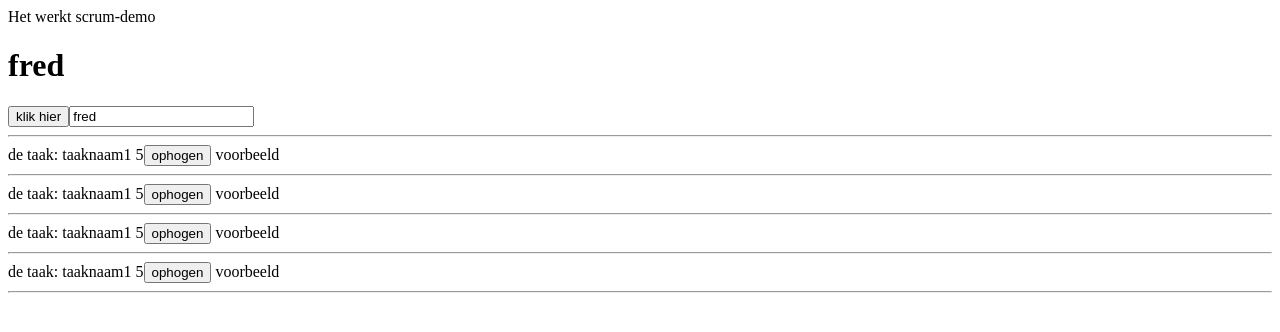
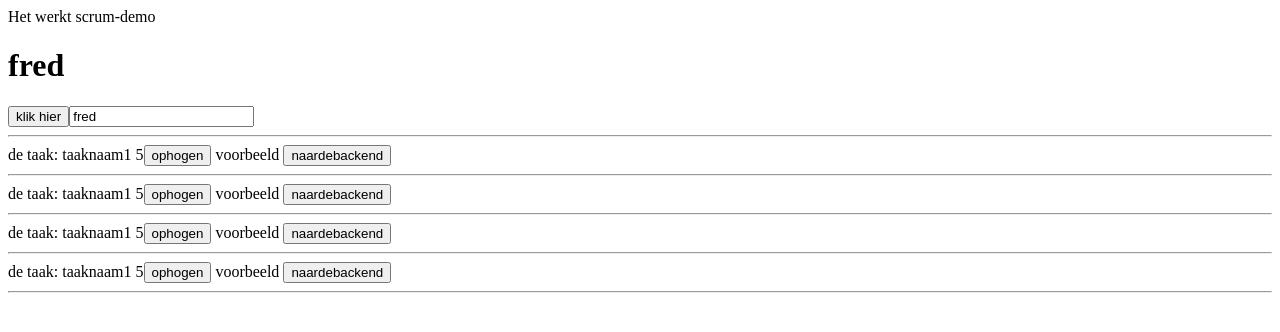
Before and after one commit to FelixvL/scrumyerfe, an Angular app: page / in a window 1280 px wide. Shown: the top 332 px of the page. Built offline with nearby package versions, Linux system fonts and the light colour scheme.

Commit message:
naar service werkend

```diff
--- a/src/app/app.module.ts
+++ b/src/app/app.module.ts
@@ -1,5 +1,6 @@
 import { NgModule } from '@angular/core';
 import { BrowserModule } from '@angular/platform-browser';
+import {  HttpClientModule } from '@angular/common/http';
 
 import { AppRoutingModule } from './app-routing.module';
 import { AppComponent } from './app.component';
@@ -14,7 +15,8 @@ import { TaskComponent } from './task/task.component';
   imports: [
     BrowserModule,
     AppRoutingModule,
-    FormsModule
+    FormsModule,
+    HttpClientModule
   ],
   providers: [],
   bootstrap: [AppComponent]
--- a/src/app/task/task.component.html
+++ b/src/app/task/task.component.html
@@ -1,4 +1,5 @@
 de taak: {{taaknaam}} {{getal}}<button (click)="ophogen()">ophogen</button>
 {{taak1.omschrijving}}
-
+<button (click)="executeRest()">naardebackend</button>
+<div *ngFor="let taak of taken"> -- {{ taak.naam }} </div>
 <hr>
--- a/src/app/task/task.component.ts
+++ b/src/app/task/task.component.ts
@@ -12,12 +12,23 @@ export class TaskComponent {
   taaknaam = 'taaknaam1';
   getal = 5;
   taak1:Task  = new Task;
+  taken : Task[] = [];
   constructor(private taskService: TaskService){
 
   }
   ophogen(){
     this.getal++;
     this.taak1 = this.taskService.krijgTaak(1)
+    console.log(this.taken)
   }
 
+  executeRest(){
+    this.taskService.toTheBackend().subscribe(
+         resp => {
+              console.log(resp);
+              this.taken = resp;
+         }
+    );
 }
+
+}
--- a/src/app/task/task.service.ts
+++ b/src/app/task/task.service.ts
@@ -1,9 +1,16 @@
 import { Injectable } from '@angular/core';
 import { Task } from './task'
+import { Observable } from "rxjs";
+import { HttpClient, HttpHeaders } from '@angular/common/http';
+
 @Injectable()
 export class TaskService {
 
+    constructor(private http: HttpClient){}
 
+    toTheBackend():Observable<Task[]>{
+         return this.http.get<Task[]>("http://localhost:8082/alleschepen");
+    }
 
     krijgTaak(id: number): Task {
         let taak1: Task = new Task;
--- a/src/app/task/task.ts
+++ b/src/app/task/task.ts
@@ -1,5 +1,6 @@
 export class Task {
     id?: number;
+    naam : string = "";
     taaktitel: string = "";
     tijdsduur: string = "";
     omschrijving: string = "voorbeeld";
```
